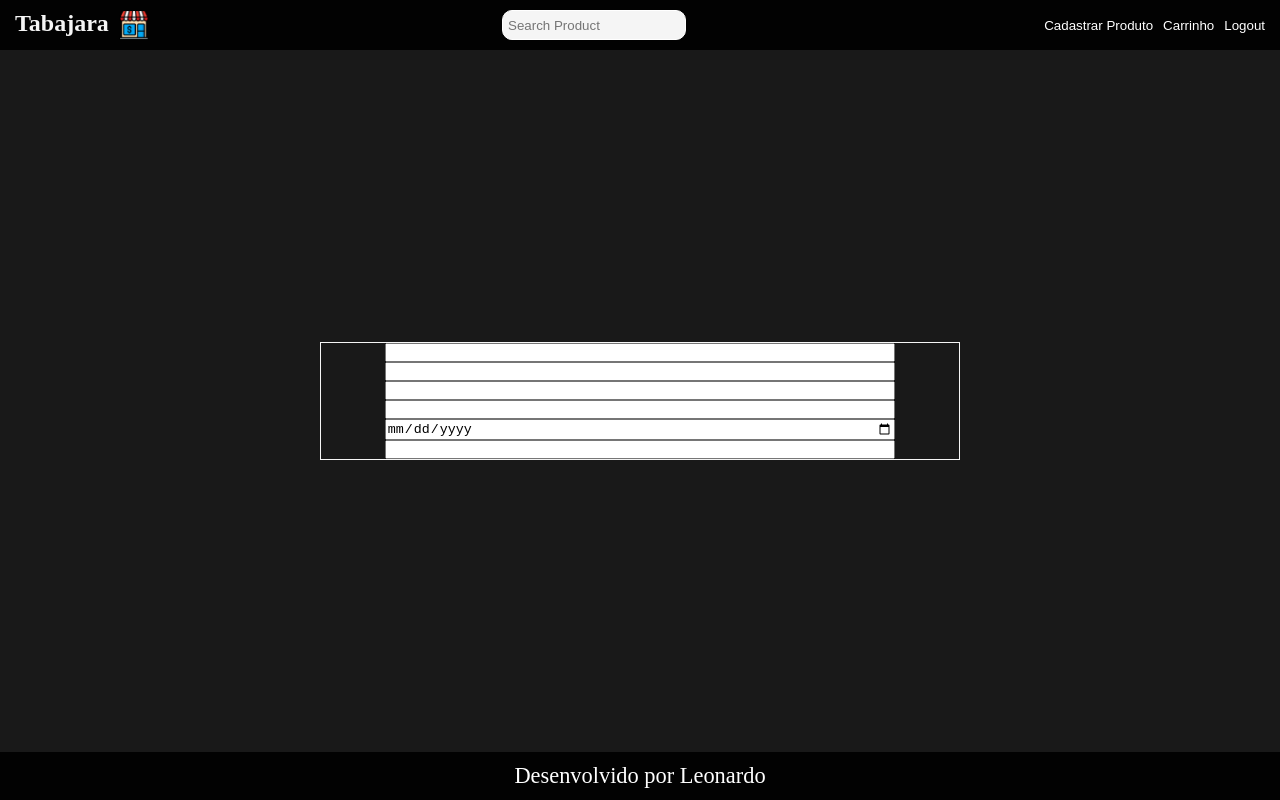
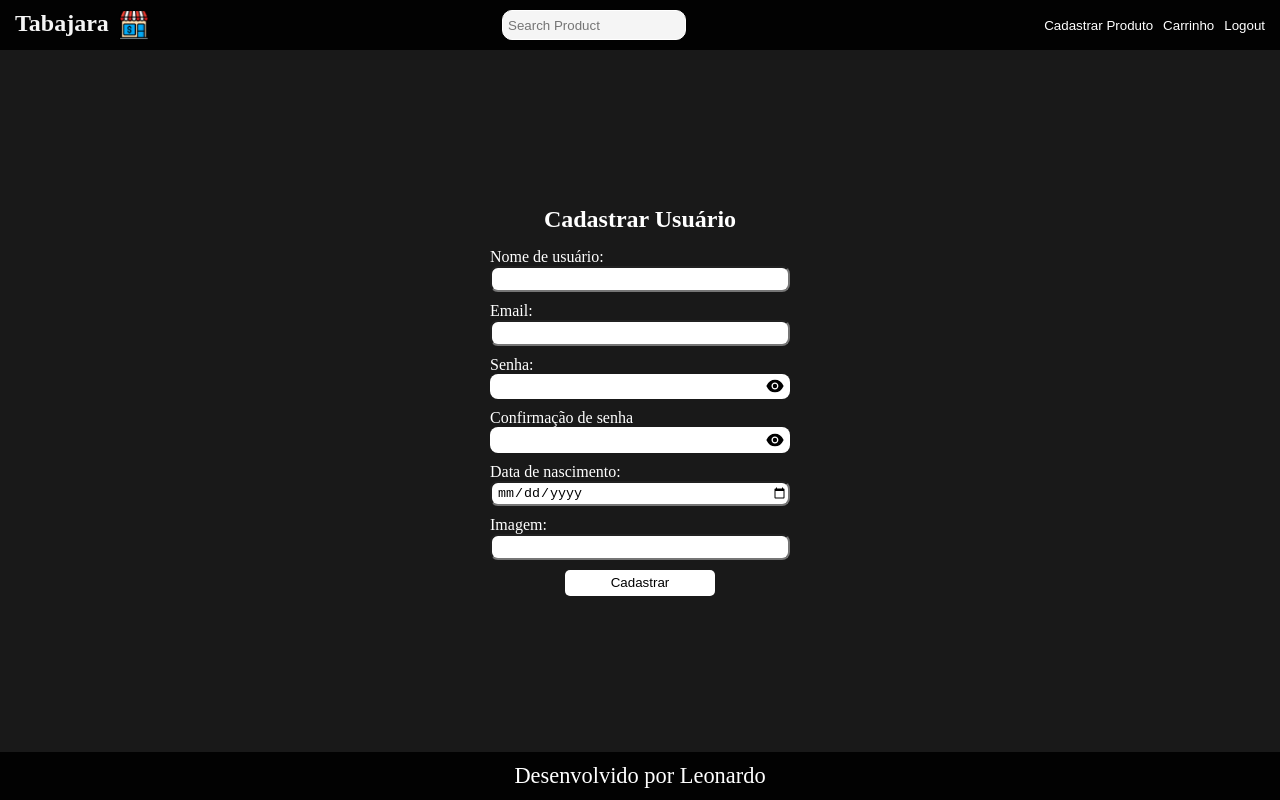
Before and after one commit to Leonardo-KF/C017-ReactTs, a React (Vite) app in the folder Ecommerce/: page /register in a window 1280 px wide. Built offline with nearby package versions, Linux system fonts and the light colour scheme.

Commit message:
feat: add react icons and implementing icons in form

```diff
--- a/Ecommerce/package.json
+++ b/Ecommerce/package.json
@@ -12,6 +12,7 @@
     "axios": "^0.27.2",
     "react": "^18.2.0",
     "react-dom": "^18.2.0",
+    "react-icons": "^4.4.0",
     "react-router-dom": "^6.4.1",
     "styled-components": "^5.3.5",
     "sweetalert": "^2.1.2"
--- a/Ecommerce/src/pages/register/register.tsx
+++ b/Ecommerce/src/pages/register/register.tsx
@@ -1,21 +1,93 @@
-import { RegisterSection } from "./styles";
+import { useState, FormEvent } from "react";
+import { AiFillEye, AiFillEyeInvisible } from "react-icons/ai";
+
+import { RegisterSection, PasswordDiv, ButtonSection } from "./styles";
+
+type viewPasswords = {
+  password: boolean;
+  confirmPassword: boolean;
+};
 
 export function Register() {
+  const [viewPassword, setViewPassword] = useState<viewPasswords>({
+    password: false,
+    confirmPassword: false,
+  });
+
+  async function handleSubmit(event: FormEvent<HTMLFormElement>) {
+    event.preventDefault();
+
+    const newUser = {
+      name: event.currentTarget.userName.value,
+      email: event.currentTarget.email.value,
+      password: event.currentTarget.password.value,
+      passwordConfirmation: event.currentTarget.confirmPassword.value,
+      bithdate: event.currentTarget.birthdate.value,
+      imageURL: event.currentTarget.image.value,
+    };
+    console.log(newUser);
+  }
+
   return (
     <RegisterSection>
-      <form>
-        <label htmlFor="userName"></label>
+      <h2>Cadastrar Usuário</h2>
+      <form onSubmit={handleSubmit}>
+        <label htmlFor="userName">Nome de usuário:</label>
         <input type="text" name="userName"></input>
-        <label htmlFor="email"></label>
+        <label htmlFor="email">Email: </label>
         <input type="text" name="email"></input>
-        <label htmlFor="password"></label>
-        <input type="text" name="password"></input>
-        <label htmlFor="confirmPassword"></label>
-        <input type="text" name="confirmPassword"></input>
-        <label htmlFor="bithdate"></label>
+        <label htmlFor="password">Senha:</label>
+        <PasswordDiv>
+          <input
+            type={viewPassword.password ? "text" : "password"}
+            name="password"
+          ></input>
+          <button
+            type="button"
+            onClick={() => {
+              setViewPassword({
+                ...viewPassword,
+                password: !viewPassword.password,
+              });
+            }}
+          >
+            {viewPassword.password ? (
+              <AiFillEyeInvisible size={20} />
+            ) : (
+              <AiFillEye size={20} />
+            )}
+          </button>
+        </PasswordDiv>
+
+        <label htmlFor="confirmPassword">Confirmação de senha</label>
+        <PasswordDiv>
+          <input
+            type={viewPassword.confirmPassword ? "text" : "password"}
+            name="confirmPassword"
+          ></input>
+          <button
+            type="button"
+            onClick={() => {
+              setViewPassword({
+                ...viewPassword,
+                confirmPassword: !viewPassword.confirmPassword,
+              });
+            }}
+          >
+            {viewPassword.confirmPassword ? (
+              <AiFillEyeInvisible size={20} />
+            ) : (
+              <AiFillEye size={20} />
+            )}
+          </button>
+        </PasswordDiv>
+        <label htmlFor="bithdate">Data de nascimento:</label>
         <input type="date" name="birthdate"></input>
-        <label htmlFor="image"></label>
+        <label htmlFor="image">Imagem: </label>
         <input type="text" name="image"></input>
+        <ButtonSection>
+          <button type="submit">Cadastrar</button>
+        </ButtonSection>
       </form>
     </RegisterSection>
   );
--- a/Ecommerce/src/pages/register/styles.ts
+++ b/Ecommerce/src/pages/register/styles.ts
@@ -5,13 +5,69 @@ export const RegisterSection = styled.section`
   flex-direction: column;
   align-items: center;
   justify-content: center;
-  border: 1px solid whitesmoke;
   width: 50%;
   height: 100%;
 
   form {
     display: flex;
-    width: 80%;
+    min-width: 300px;
     flex-direction: column;
+    margin-top: 15px;
+  }
+
+  input {
+    border-radius: 8px;
+    padding-left: 5px;
+    height: 1.6rem;
+    margin-bottom: 10px;
+  }
+
+  button {
   }
 `;
+
+export const PasswordDiv = styled.div`
+  display: flex;
+  width: 100%;
+
+  input {
+    display: flex;
+    width: 100%;
+    border: none;
+    border-radius: 8px 0px 0px 8px;
+  }
+
+  button {
+    display: flex;
+    background-color: white;
+    border: none;
+    border-radius: 0px 8px 8px 0px;
+    height: 1.6rem;
+    justify-content: center;
+    align-items: center;
+    cursor: pointer;
+    padding-right: 5px;
+  }
+`;
+
+export const ButtonSection = styled.section`
+  display: flex;
+  width: 100%;
+  justify-content: center;
+  align-items: center;
+
+  button {
+    width: 50%;
+    background-color: white;
+    border: none;
+    border-radius: 5px;
+    height: 1.6rem;
+    cursor: pointer;
+
+    :hover {
+      background-color: rgba(0, 0, 0, 0.4);
+      border: 1px solid white;
+      color: white;
+    }
+  }
+`;
```
Also changed, not shown: 1 other file (tests, documents, lock files or other folders).
